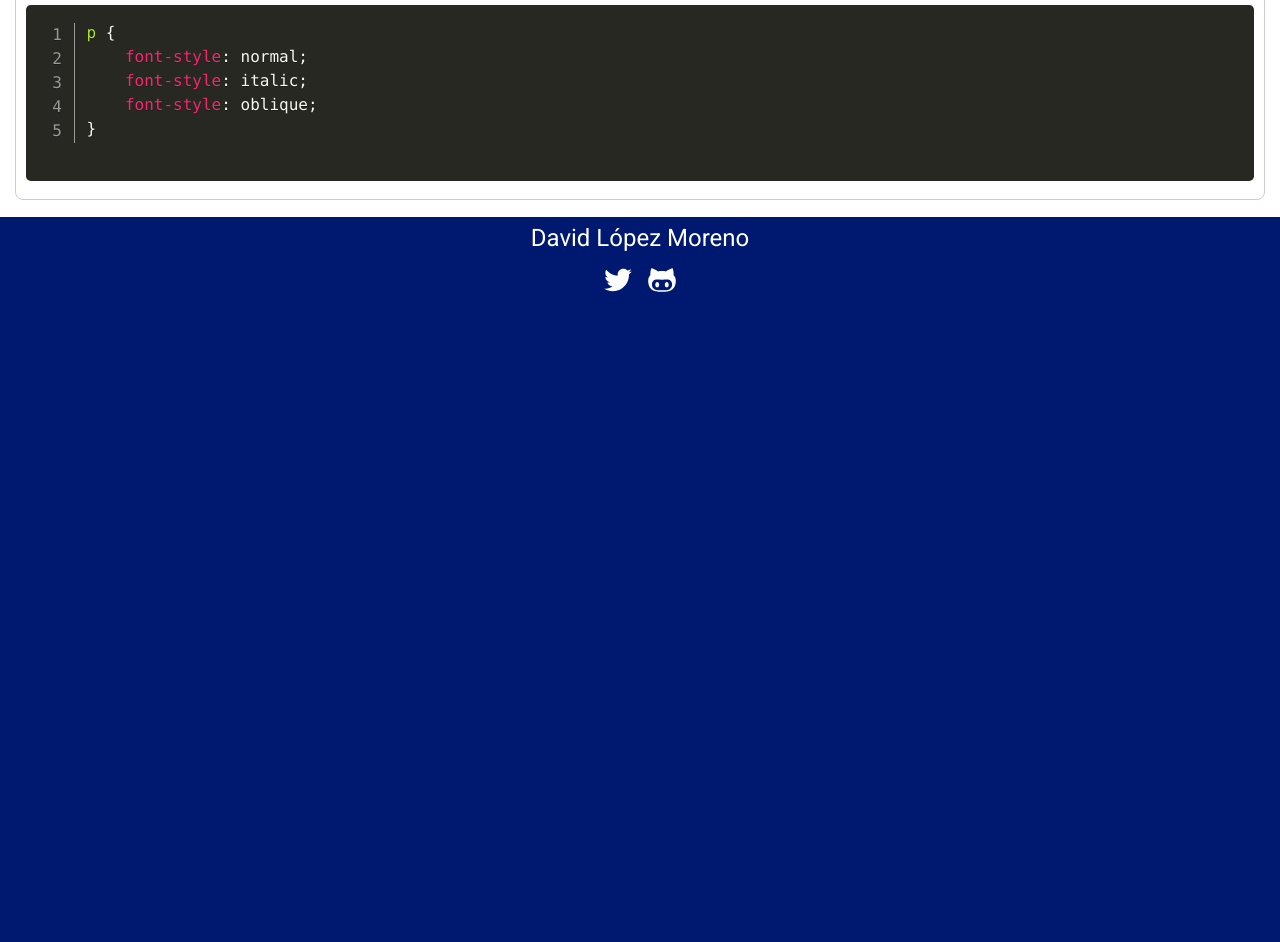
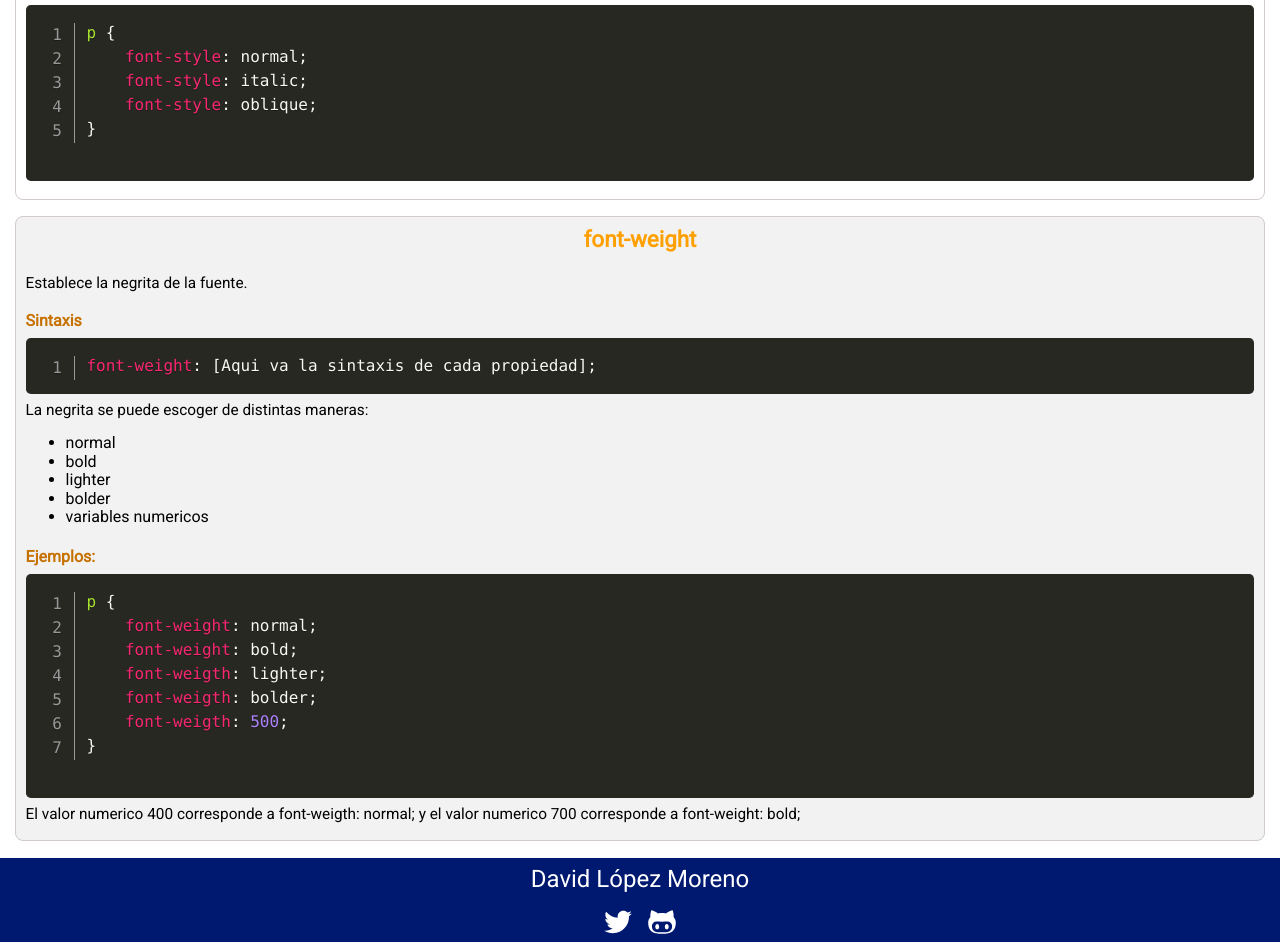
Before and after one commit to iesgrancapitan-diw-tarde/Tutorial_CSS3_2022-23, a plain HTML site: page Fuentes-Efectos_texto.html in a window 1280 px wide. Shown: the part 3041-3983 px from the top of the page. Before the commit the page ends 3341 px from the top, so only its background shows below. Drawn offline with Linux system fonts and the light colour scheme.

Commit message:
Font-Weight Finalizado

```diff
--- a/Fuentes-Efectos_texto.html
+++ b/Fuentes-Efectos_texto.html
@@ -123,7 +123,7 @@
                 <p>Establece el tamaño de la fuente.</p>
                 <h4>Sintaxis</h4>
                 <pre
-                    class="line-numbers"><code class="language-css">font-siza: [Aqui va la sintaxis de cada propiedad];</code></pre>
+                    class="line-numbers"><code class="language-css">font-size: [Aqui va la sintaxis de cada propiedad];</code></pre>
                 <p>El tamaño se puede escoger de distintas maneras: </p>
                 <ul>
                     <li>Píxeles</li>
@@ -134,11 +134,11 @@
                 </ul>
                 <h4>Ejemplos:</h4>
                 <pre class="line-numbers"><code class="language-css">p {
-        font-size: 8px;
-        font-size: 7em;
-        font-size: 6rem;
-        font-size: 5ex;
-        font-size: 4%;
+    font-size: 8px;
+    font-size: 7em;
+    font-size: 6rem;
+    font-size: 5ex;
+    font-size: 4%;
 }</code>
                 </pre>
                 <p>La unidad rem es igual al tamaño de fuente del elemento raíz en cambio em es igual al tamaño de fuente actual del elemento en el que se aplica.</p>
@@ -163,6 +163,32 @@
 }</code>
                 </pre>
             </article>
+
+            <article>
+                <h3>font-weight</h3>
+                <p>Establece la negrita de la fuente.</p>
+                <h4>Sintaxis</h4>
+                <pre
+                    class="line-numbers"><code class="language-css">font-weight: [Aqui va la sintaxis de cada propiedad];</code></pre>
+                <p>La negrita se puede escoger de distintas maneras: </p>
+                <ul>
+                    <li>normal</li>
+                    <li>bold</li>
+                    <li>lighter</li>
+                    <li>bolder</li>
+                    <li>variables numericos</li>
+                </ul>
+                <h4>Ejemplos:</h4>
+                <pre class="line-numbers"><code class="language-css">p {
+    font-weight: normal;
+    font-weight: bold;
+    font-weigth: lighter;
+    font-weigth: bolder;
+    font-weigth: 500;
+}</code>
+                </pre>
+                <p>El valor numerico 400 corresponde a font-weigth: normal; y el valor numerico 700 corresponde a font-weight: bold;</p>
+            </article>
         </section>
     </main>
     <footer>
```
